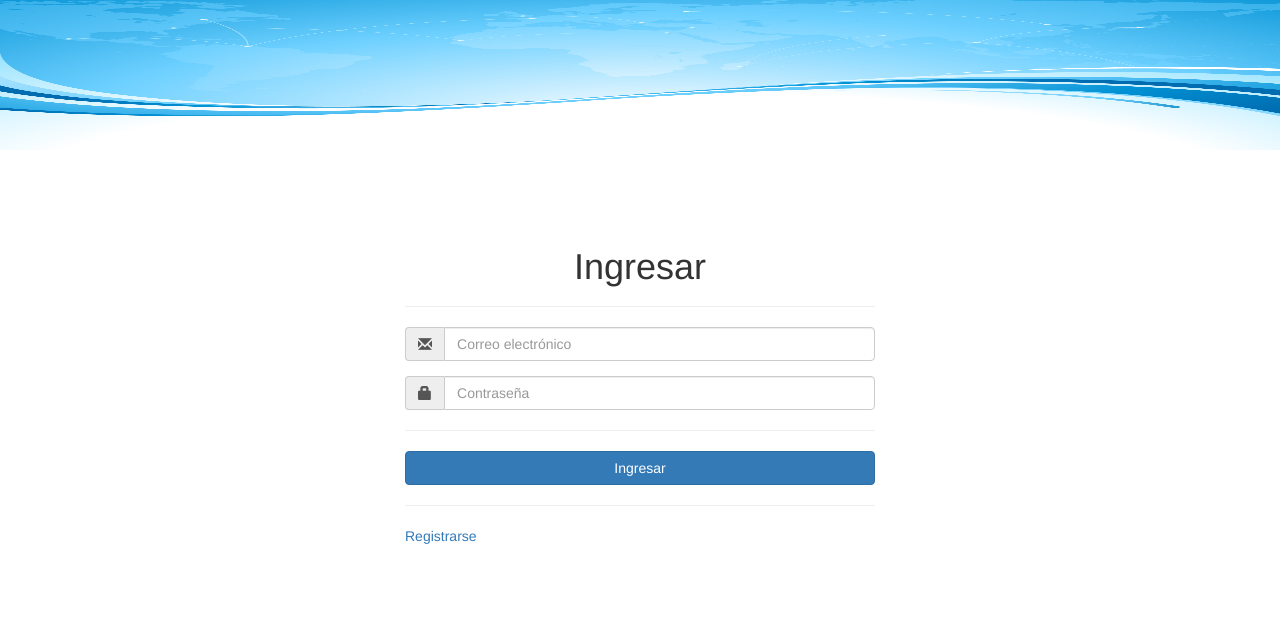
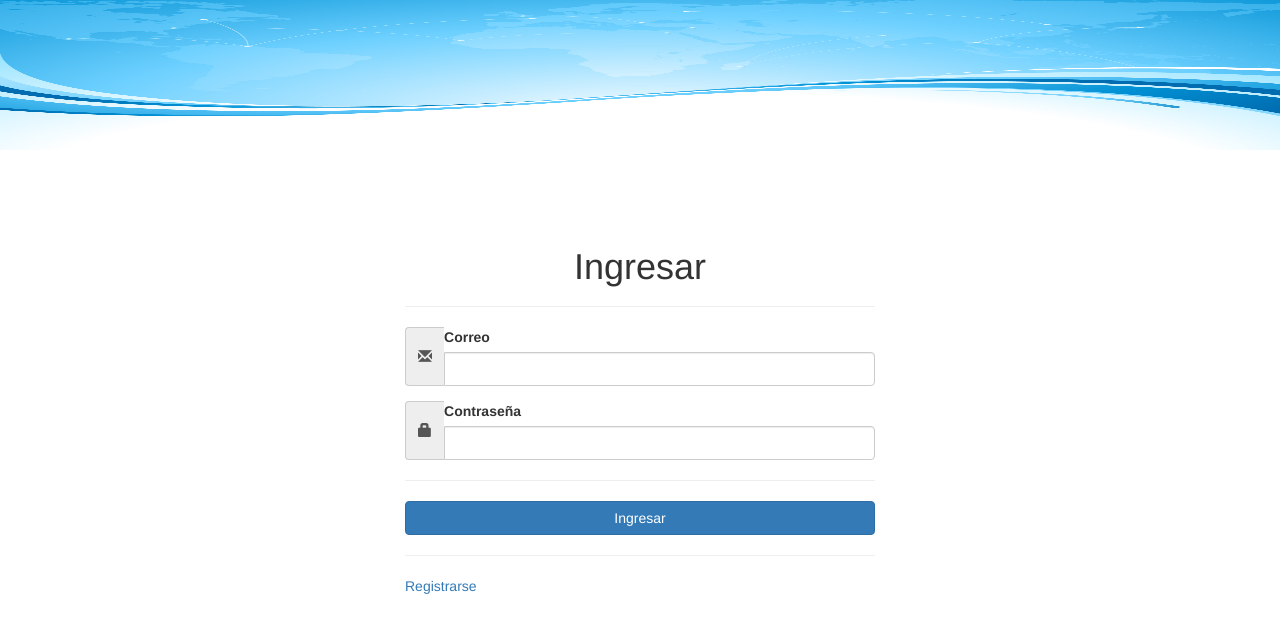
Before and after one commit to jsgf93/VisualDisabilities, a PHP site: page / in a window 1280 px wide. Shown: the top 633 px of the page. Run offline with PHP 8.4, Linux system fonts and the light colour scheme; data that the repository does not hold is empty.

Commit message:
labels for login update

```diff
--- a/prototype/index.php
+++ b/prototype/index.php
@@ -93,7 +93,8 @@
                 <div class="form-group">
                     <div class="input-group">
                     <span class="input-group-addon"><span class="glyphicon glyphicon-envelope"></span></span>
-                    <input type="email" name="email" class="form-control" placeholder="Correo electrónico" value="<?php echo $email; ?>" maxlength="40" aria-label="Correo electrónico" tabindex="0"/>
+                        <label for="correo">Correo</label>
+                    <input type="email" id="correo" name="email" class="form-control" value="<?php echo $email; ?>" maxlength="40" aria-label="Correo electrónico" tabindex="0"/>
                     </div>
                     <span class="text-danger"><?php echo $emailError; ?></span>
                 </div>
@@ -101,7 +102,8 @@
                 <div class="form-group">
                     <div class="input-group">
                     <span class="input-group-addon"><span class="glyphicon glyphicon-lock"></span></span>
-                    <input type="password" name="pass" class="form-control" placeholder="Contraseña" maxlength="15" aria-label="Contraseña" tabindex="0"/>
+                        <label for="contrasena">Contraseña</label>
+                    <input id="contrasena" type="password" name="pass" class="form-control" maxlength="15" aria-label="Contraseña" tabindex="0"/>
                     </div>
                     <span class="text-danger"><?php echo $passError; ?></span>
                 </div>
```
